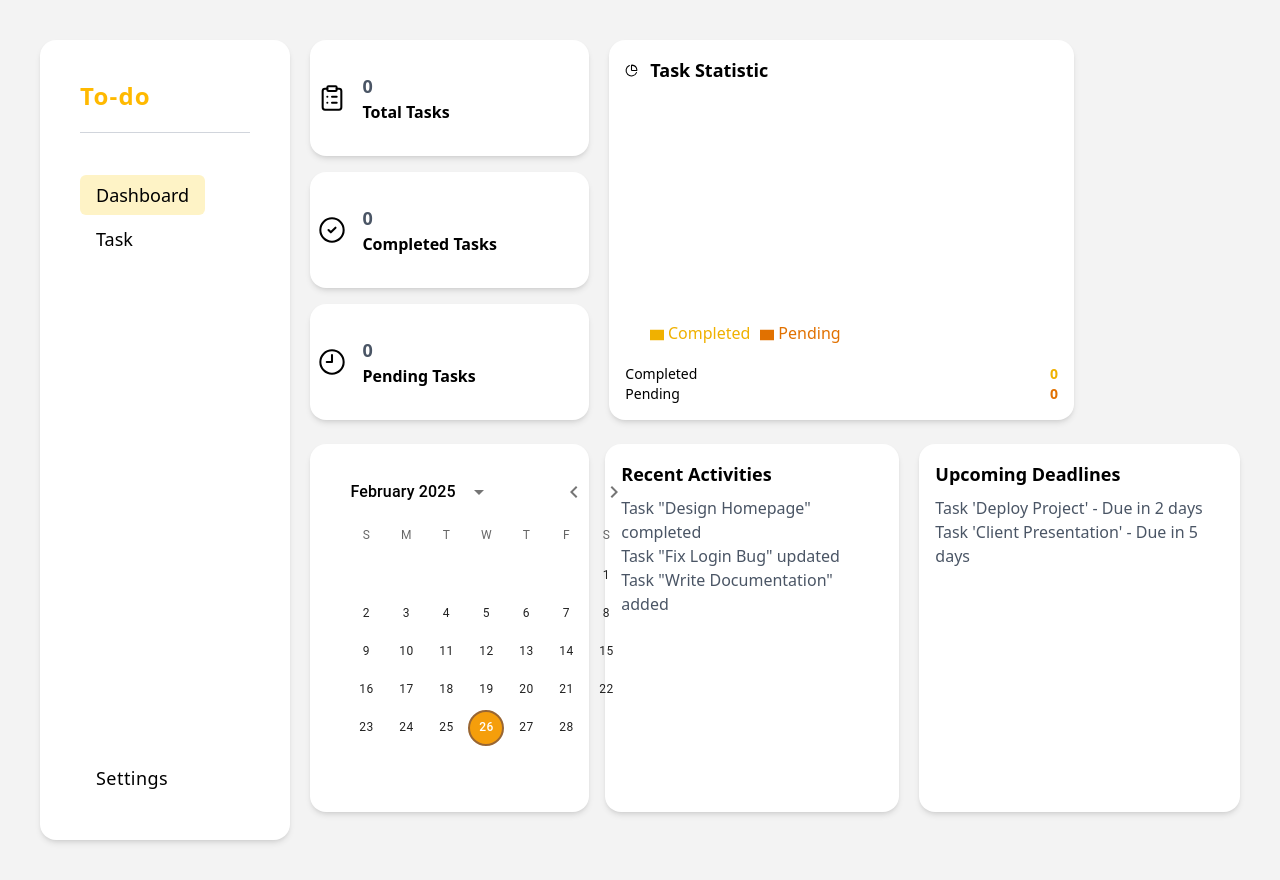
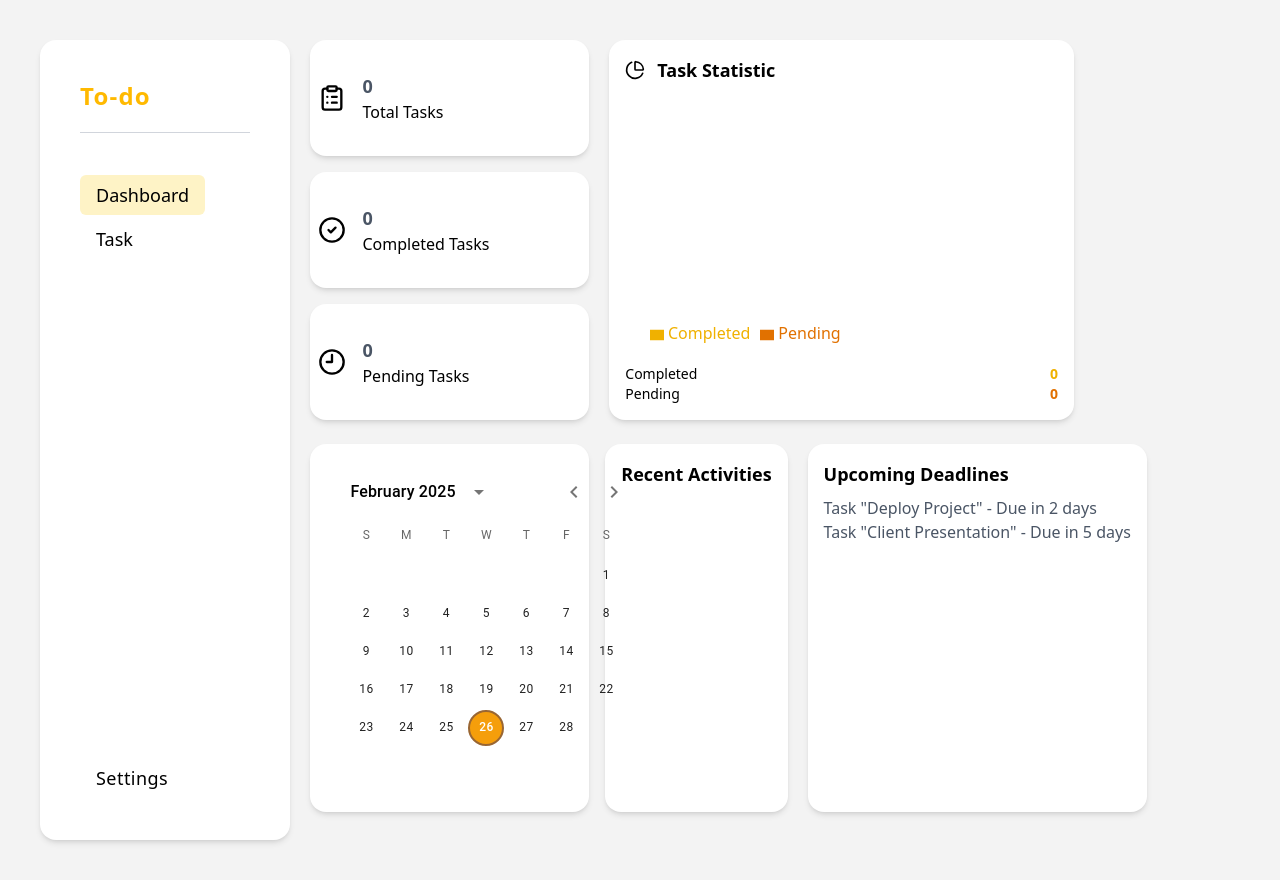
Before and after one commit to rdxnandi/task-manager, a React (Vite) app: page / in a window 1280 px wide. Built offline with nearby package versions, Linux system fonts and the light colour scheme.

Commit message:
minor changes

```diff
--- a/src/components/NotificationSnackbar.jsx
+++ b/src/components/NotificationSnackbar.jsx
@@ -1,9 +1,9 @@
 import React, { useEffect, useState } from "react";
-import { useSettings } from "../context/SettingContext";
 import { Snackbar, Alert } from "@mui/material";
+import { useTasks } from "../context/TaskContext";
 
 function NotificationSnackbar({ task }) {
-  const { settings } = useSettings();
+  const { settings } = useTasks();
   const [visible, setVisible] = useState(false);
 
   useEffect(() => {
--- a/src/components/RecentActivities.jsx
+++ b/src/components/RecentActivities.jsx
@@ -1,14 +1,25 @@
-import React from "react";
+import React, { useState } from "react";
+import { useTasks } from "../context/TaskContext";
 
-function RecentActivities({ activities }) {
+function RecentActivities() {
+  const { recentActivities } = useTasks();
+  const [visibleCount, setVisibleCount] = useState(5);
+
+  const handleSeeMore = () => {
+    setVisibleCount((prevCount) => prevCount + 5);
+  };
+
   return (
     <div className="mt-6 p-4 bg-white shadow-md rounded-2xl">
       <h3 className="text-lg font-bold">Recent Activities</h3>
       <ul className="mt-2 text-gray-600">
-        {activities.map((activity, index) => (
+        {recentActivities.slice(0, visibleCount).map((activity, index) => (
           <li key={index}>{activity}</li>
         ))}
       </ul>
+      {visibleCount < recentActivities.length && (
+        <button onClick={handleSeeMore}>See More</button>
+      )}
     </div>
   );
 }
--- a/src/context/SettingContext.jsx
+++ /dev/null
@@ -1,25 +0,0 @@
-import React, { createContext, useContext, useState } from "react";
-
-const SettingContext = createContext();
-
-export const useSettings = () => useContext(SettingContext);
-
-export const SettingProvider = ({ children }) => {
-  const [settings, setSettings] = useState({
-    notifications: false,
-    autoDarkMode: false,
-    soundAlerts: true,
-    emailReminders: false,
-    compactView: false,
-  });
-
-  const toggleSetting = (key) => {
-    setSettings((prev) => ({ ...prev, [key]: !prev[key] }));
-  };
-
-  return (
-    <SettingContext.Provider value={{ settings, toggleSetting }}>
-      {children}
-    </SettingContext.Provider>
-  );
-};
--- /dev/null
+++ b/src/context/TaskContext.jsx
@@ -0,0 +1,104 @@
+import React, { createContext, useContext, useEffect, useState } from "react";
+
+const TaskContext = createContext();
+
+export const useTasks = () => useContext(TaskContext);
+
+export const TaskProvider = ({ children }) => {
+  const [tasks, setTasks] = useState(() => {
+    const savedTasks = localStorage.getItem("tasks");
+    return savedTasks ? JSON.parse(savedTasks) : [];
+  });
+
+  const [recentActivities, setRecentActivities] = useState(() => {
+    const savedActivities = localStorage.getItem("recentActivities");
+    return savedActivities ? JSON.parse(savedActivities) : [];
+  });
+
+  useEffect(() => {
+    localStorage.setItem("tasks", JSON.stringify(tasks));
+  }, [tasks]);
+
+  useEffect(() => {
+    localStorage.setItem("recentActivities", JSON.stringify(recentActivities));
+  }, [recentActivities]);
+
+  // Setting state
+  const [settings, setSettings] = useState({
+    notifications: false,
+    autoDarkMode: false,
+    soundAlerts: true,
+    emailReminders: false,
+    compactView: false,
+  });
+
+  const toggleSetting = (key) => {
+    setSettings((prev) => ({ ...prev, [key]: !prev[key] }));
+  };
+
+  // Task management state
+  const addTask = (newTask, selectedDate, taskTime) => {
+    if (newTask.trim()) {
+      const task = {
+        id: tasks.length + 1,
+        text: newTask,
+        completed: false,
+        dueDate: selectedDate.format("YYYY-MM-DD"),
+        dueTime: taskTime.format("HH:mm"),
+      };
+
+      setTasks((prevTasks) => [...prevTasks, task]);
+
+      setRecentActivities((prevActivities) => [
+        `Task "${newTask}" added`,
+        ...prevActivities,
+      ]);
+    }
+  };
+
+  const deleteTask = (taskId) => {
+    const task = tasks.find((task) => task.id === taskId);
+    if (task) {
+      setRecentActivities((prevActivities) => [
+        `Task "${task.text}" deleted`,
+        ...prevActivities,
+      ]);
+    }
+
+    setTasks((prevTasks) => prevTasks.filter((task) => task.id !== taskId));
+  };
+
+  const toggleTaskCompletion = (taskId) => {
+    setTasks((prevTasks) =>
+      prevTasks.map((task) =>
+        task.id === taskId ? { ...task, completed: !task.completed } : task
+      )
+    );
+
+    const task = tasks.find((task) => task.id === taskId);
+    if (task) {
+      setRecentActivities((prevActivities) => [
+        `Task "${task.text}" ${
+          task.completed ? "marked as incomplete" : "marked as completed"
+        }`,
+        ...prevActivities,
+      ]);
+    }
+  };
+
+  return (
+    <TaskContext.Provider
+      value={{
+        settings,
+        toggleSetting,
+        tasks,
+        addTask,
+        toggleTaskCompletion,
+        deleteTask,
+        recentActivities,
+      }}
+    >
+      {children}
+    </TaskContext.Provider>
+  );
+};
--- a/src/main.jsx
+++ b/src/main.jsx
@@ -1,10 +1,10 @@
 import { createRoot } from "react-dom/client";
 import "./index.css";
 import App from "./App.jsx";
-import { SettingProvider } from "./context/SettingContext.jsx";
+import { TaskProvider } from "./context/TaskContext.jsx";
 
 createRoot(document.getElementById("root")).render(
-  <SettingProvider>
+  <TaskProvider>
     <App />
-  </SettingProvider>
+  </TaskProvider>
 );
--- a/src/pages/Dashboard.jsx
+++ b/src/pages/Dashboard.jsx
@@ -5,12 +5,14 @@ import { LocalizationProvider } from "@mui/x-date-pickers/LocalizationProvider";
 import { DateCalendar } from "@mui/x-date-pickers/DateCalendar";
 import dayjs from "dayjs";
 import { Tooltip, PieChart, Pie, Cell, Legend } from "recharts";
+import { Clock9, CircleCheck, ClipboardList, ChartPie } from "lucide-react";
 import NotificationSnackbar from "../components/NotificationSnackbar";
-import { Clock9, CircleCheck, ClipboardList, ChartPie } from "lucide-react";
 import RecentActivities from "../components/RecentActivities";
 import UpcomingDeadline from "../components/UpcomingDeadline";
+import { useTasks } from "../context/TaskContext";
 
-function Dashboard({ tasks }) {
+function Dashboard() {
+  const { tasks, recentActivities } = useTasks();
   const completedTasks = tasks.filter((task) => task.completed).length;
   const pendingTasks = tasks.length - completedTasks;
   const [date, setDate] = useState(dayjs());
@@ -20,15 +22,9 @@ function Dashboard({ tasks }) {
     { name: "Pending", value: pendingTasks, color: "#e17100" },
   ];
 
-  const recentActivities = [
-    'Task "Design Homepage" completed',
-    'Task "Fix Login Bug" updated',
-    'Task "Write Documentation" added',
-  ];
-
   const upcomingDeadline = [
-    "Task 'Deploy Project' - Due in 2 days",
-    "Task 'Client Presentation' - Due in 5 days",
+    'Task "Deploy Project" - Due in 2 days',
+    'Task "Client Presentation" - Due in 5 days',
   ];
 
   return (
@@ -37,30 +33,30 @@ function Dashboard({ tasks }) {
       <div className="flex gap-5">
         <div className="grid grid-cols-1 gap-4 w-[30%]">
           <div className="p-2 shadow-md rounded-2xl bg-white flex items-center gap-4">
-            <ClipboardList size={28} strokeWidth={1.75} />
+            <ClipboardList size={28} />
             <div>
               <h3 className="text-gray-600 font-bold text-lg">
                 {tasks.length}
               </h3>
-              <p className="font-semibold">Total Tasks</p>
+              <p>Total Tasks</p>
             </div>
           </div>
-          <div className="p-2 bg-white shadow-md rounded-2xl flex items-center gap-4">
-            <CircleCheck size={28} strokeWidth={1.75} />
+          <div className="p-2 shadow-md rounded-2xl bg-white flex items-center gap-4">
+            <CircleCheck size={28} />
             <div>
               <h3 className="text-gray-600 font-bold text-lg">
                 {completedTasks}
               </h3>
-              <p className="font-semibold">Completed Tasks</p>
+              <p>Completed Tasks</p>
             </div>
           </div>
-          <div className="p-2 bg-white shadow-md rounded-2xl flex items-center gap-4">
-            <Clock9 size={28} strokeWidth={1.75} />
+          <div className="p-2 shadow-md rounded-2xl bg-white flex items-center gap-4">
+            <Clock9 size={28} />
             <div>
               <h3 className="text-gray-600 font-bold text-lg">
                 {pendingTasks}
               </h3>
-              <p className="font-semibold">Pending Tasks</p>
+              <p>Pending Tasks</p>
             </div>
           </div>
         </div>
@@ -68,7 +64,7 @@ function Dashboard({ tasks }) {
         {/* Statistic */}
         <div className="p-4 bg-white shadow-md lg:w-1/2 w-full rounded-2xl">
           <div className="flex gap-3 items-center">
-            <ChartPie size={13} />
+            <ChartPie size={20} />
             <h3 className="text-lg font-semibold">Task Statistic</h3>
           </div>
           <div className="mt-4 h-64">
--- a/src/pages/Settings.jsx
+++ b/src/pages/Settings.jsx
@@ -1,10 +1,10 @@
 import React, { useEffect, useRef, useState } from "react";
-import { useSettings } from "../context/SettingContext";
+import { useTasks } from "../context/TaskContext";
 
 function Settings({ isOpen, onClose }) {
   const sidebarRef = useRef(null);
 
-  const { settings, toggleSetting } = useSettings();
+  const { settings, toggleSetting } = useTasks();
 
   useEffect(() => {
     function handleClickOutside(e) {
--- a/src/pages/Tasks.jsx
+++ b/src/pages/Tasks.jsx
@@ -7,36 +7,20 @@ import {
   TimePicker,
 } from "@mui/x-date-pickers";
 import Layout from "../components/Layout";
+import { Trash } from "lucide-react";
+import { useTasks } from "../context/TaskContext";
 
-function Tasks({ tasks, setTasks }) {
+function Tasks() {
+  const { tasks, addTask, toggleTaskCompletion, deleteTask } = useTasks();
   const [newTask, setNewTask] = useState("");
   const [selectedDate, setSelectedDate] = useState(dayjs());
   const [taskTime, setTaskTime] = useState(dayjs());
 
-  const addTask = () => {
-    if (newTask.trim()) {
-      setTasks([
-        ...tasks,
-        {
-          id: tasks.length + 1,
-          text: newTask,
-          completed: false,
-          dueDate: selectedDate.format("YYYY-MM-DD"),
-          dueTime: taskTime.format("HH:mm"),
-        },
-      ]);
+  const handleAddTask = () => {
+    addTask(newTask, selectedDate, taskTime);
     setNewTask("");
     setSelectedDate(dayjs());
     setTaskTime(dayjs());
-    }
-  };
-
-  const toggleTaskCompletion = (index) => {
-    setTasks(
-      tasks.map((task, i) =>
-        i === index ? { ...task, completed: !task.completed } : task
-      )
-    );
   };
 
   return (
@@ -65,15 +49,15 @@ function Tasks({ tasks, setTasks }) {
             />
           </LocalizationProvider>
           <button
-            onClick={addTask}
+            onClick={handleAddTask}
             className="ml-2 px-5 bg-amber-400 text-white rounded cursor-pointer"
           >
             Add
           </button>
         </div>
         <ul className="mt-10 flex gap-4 flex-wrap">
-          {tasks.map((task, index) => (
-            <li key={index} className="bg-amber-200 w-[200px] p-3 rounded-lg">
+          {tasks.map((task) => (
+            <li key={task.id} className="bg-amber-200 w-[200px] p-3 rounded-lg">
               <span
                 className={`text-lg font-semibold ${
                   task.completed ? "line-through text-gray-500" : ""
@@ -91,12 +75,20 @@ function Tasks({ tasks, setTasks }) {
                   {task.dueTime ? task.dueTime : "No Time"}
                 </span>
               </div>
+              <div className="flex justify-between">
                 <button
-                onClick={() => toggleTaskCompletion(index)}
+                  onClick={() => toggleTaskCompletion(task.id)}
                   className="cursor-pointer outline-none text-sm"
                 >
                   {task.completed ? "Undo" : "Complete"}
                 </button>
+                <button
+                  className="cursor-pointer text-red-500"
+                  onClick={() => deleteTask(task.id)}
+                >
+                  <Trash size={15} />
+                </button>
+              </div>
             </li>
           ))}
         </ul>
```
Lines whose indentation alone changed are shown as unchanged.
